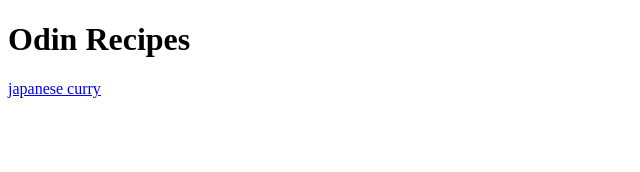
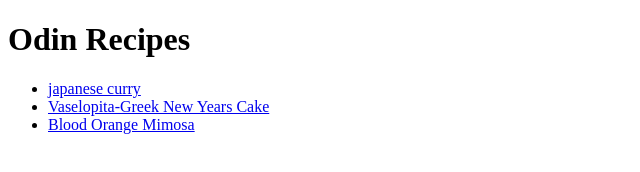
Before and after one commit to Strattdatt/odin-recipes, a plain HTML site: page index.html in a window 1280 px wide. Shown: the whole page, without its empty margins (0-640 px from the left). Drawn offline with Linux system fonts and the light colour scheme.

Commit message:
changed formatting

```diff
--- a/index.html
+++ b/index.html
@@ -8,7 +8,12 @@
 
     <body>
         <h1>Odin Recipes</h1>
-    <a href="recipes/japanese_curry.html">japanese curry</a>
+        <ul>
+            <li><a href="recipes/japanese_curry.html">japanese curry</a></li>
+            <li><a href="recipes/vaselopita.html">Vaselopita-Greek New Years Cake</a></li>
+            <li><a href="recipes/mimosa.html">Blood Orange Mimosa</a></li>
+        </ul>
+
     </body>
 
 </html>
```
Lines whose indentation alone changed are shown as unchanged.
